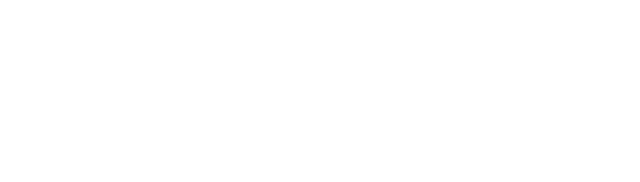
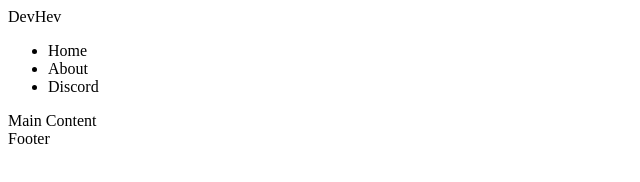
Before and after one commit to nickdowski/odin-landing-page, a plain HTML site: page index.html in a window 1280 px wide. Shown: the whole page, without its empty margins (0-640 px from the left). Drawn offline with Linux system fonts and the light colour scheme.

Commit message:
Add header, main, footer and navbar

```diff
--- a/index.html
+++ b/index.html
@@ -6,6 +6,18 @@
         <link rel="stylesheet" href="style.css">
     </head>
     <body>
+      <header>
+        <nav class="navbar">
+            <div class="logo">DevHev</div>
+            <ul class="nav-links">
+                <li>Home</li>
+                <li>About</li>
+                <li>Discord</li>
+            </ul>
+        </nav>
+      </header>
+      <main class="main-content">Main Content</main>
+      <footer class="footer">Footer</footer>
 
     </body>
 </html>
```
